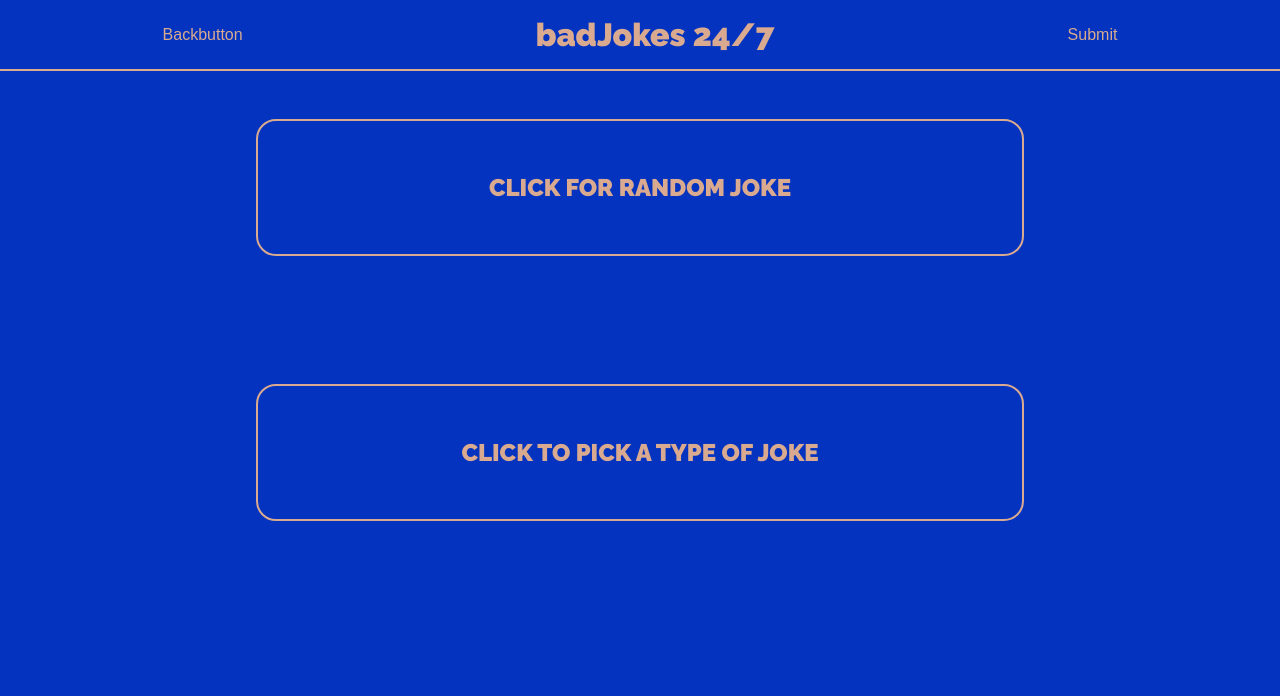
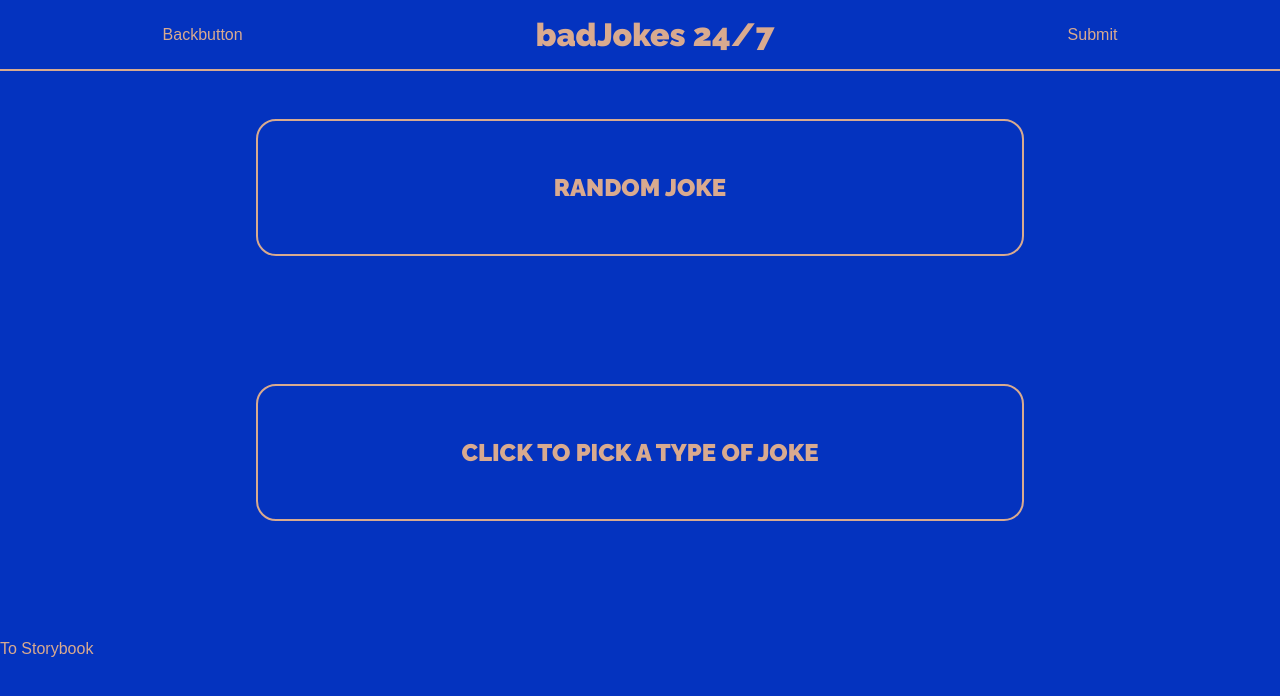
Before and after one commit to lauravikanis/badJokes, a React (Create React App) app in the folder client/: page / in a window 1280 px wide. Shown: the top 696 px of the page. Built offline with nearby package versions, Linux system fonts and the light colour scheme.

Commit message:
rearange testitng

```diff
--- a/client/src/App.js
+++ b/client/src/App.js
@@ -18,7 +18,7 @@ function App() {
           <Home />
         </Route>
       </Switch>
-      {/* <a href="/storybook">To Storybook</a> */}
+      <a href="/storybook">To Storybook</a>
     </Router>
   );
 }
--- a/client/src/pages/Home.js
+++ b/client/src/pages/Home.js
@@ -15,7 +15,7 @@ const Home = () => {
   return (
     <PageContainer>
       <Card to="/random">
-        <h2>Click for random joke</h2>
+        <h2>Random Joke</h2>
       </Card>
       <Card to="/filter">
         <h2>Click to pick a type of joke</h2>
```
